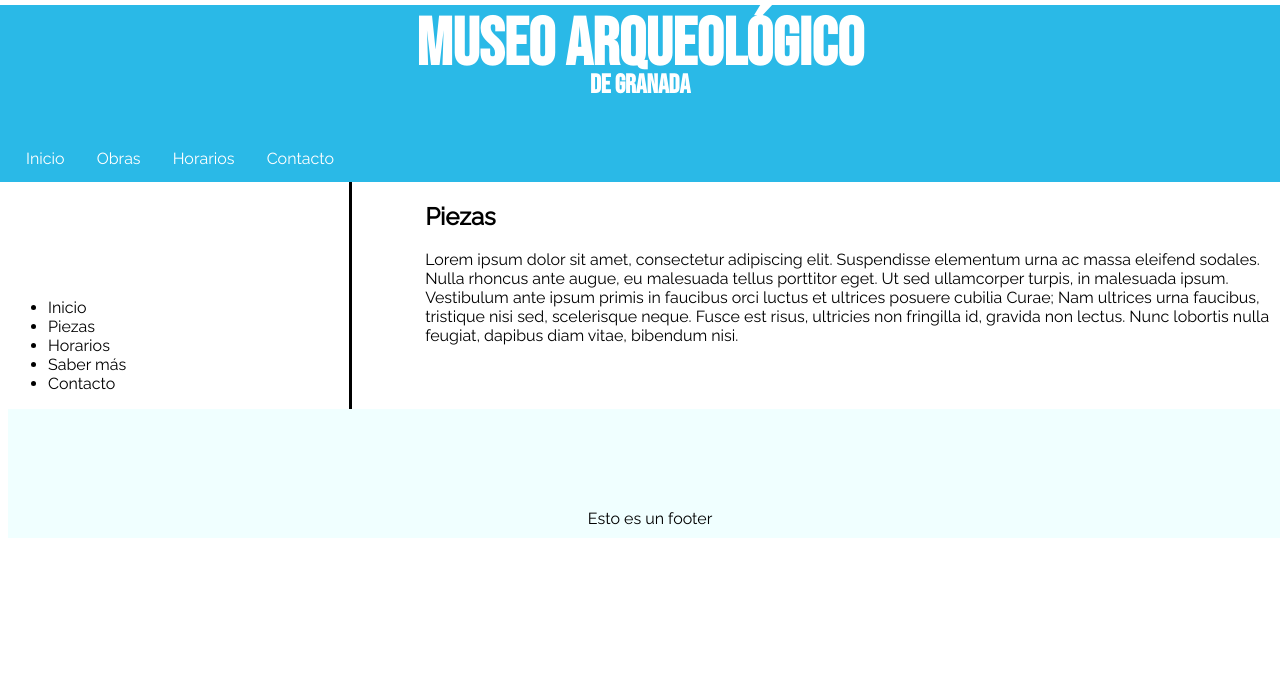
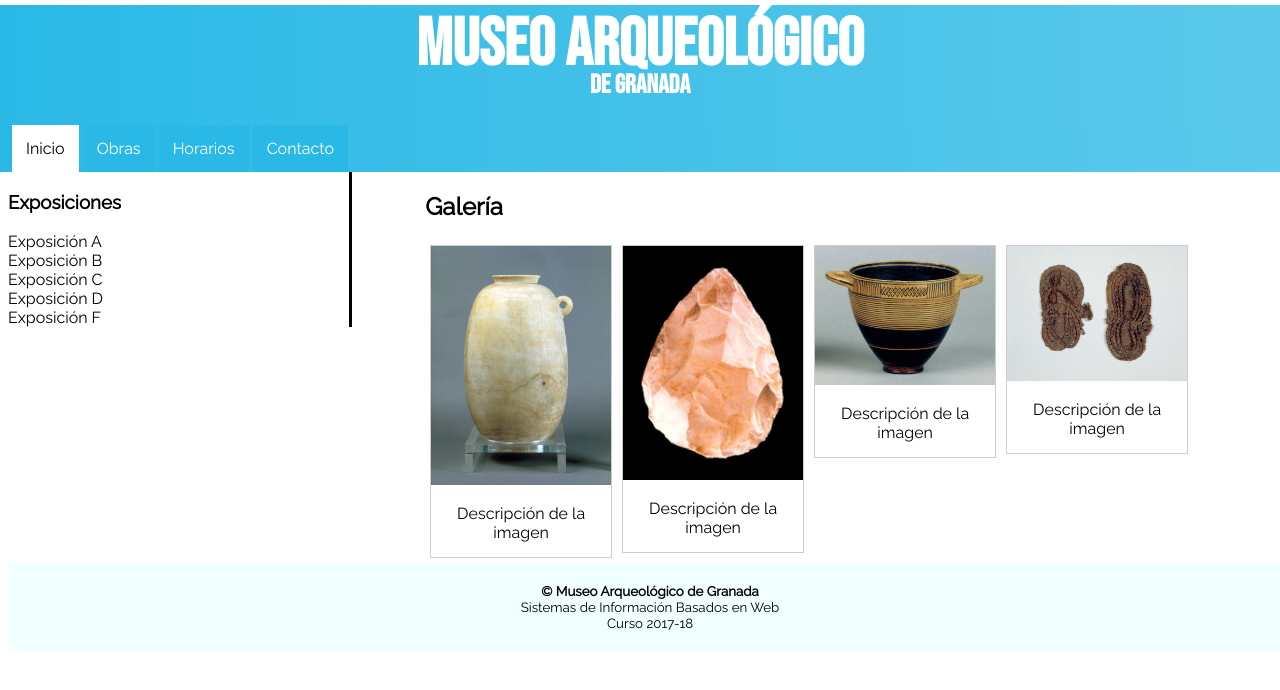
Before and after one commit to JaimeFriass/museo-web, a PHP site: page /principal.html in a window 1280 px wide. Shown: the top 690 px of the page. Run offline with PHP 8.4, Linux system fonts and the light colour scheme.

Commit message:
Añadida primera versión de galería

```diff
--- a/css/estilos.css
+++ b/css/estilos.css
@@ -9,28 +9,39 @@
 body {
     font-family: 'Raleway', sans-serif;
 }
+
+/* HEADER */
+
 header {
-    background-color: #2AB9E7;
+    background: linear-gradient(to right, #2AB9E7 , #5bc9eb);
     height: 120px;
     color: white;
     text-align: center;
     font-family: 'bebas', sans-serif;
-    padding-bottom: 10px;
     margin: -40px -10px 0px -10px;
+}
+
+header h1 {
+    font-size: 50pt;
 
 }
 
+header h2 {
+    font-size: 20pt;
+    line-height: 0.1;
+    margin-top: -45px;
+}
 .menu {
     width: 100%;
     clear: both;
-    background-color: #2AB9E7;
+    background: linear-gradient(to right, #2AB9E7 , #5bc9eb);
 }
 
 .menu ul {
     list-style-type: none;
     margin: 0;
     padding: 14px 14px 14px 14px;
-    background-color: #2AB9E7;
+    background: linear-gradient(to right, #2AB9E7 , #5bc9eb);
     width: 100%;
     margin-left: -10px;
 
@@ -46,6 +57,7 @@ header {
     text-decoration: none;
     background-color: #2AB9E7;
     color: white;
+    transition: 0.5s;
 }
 
 .menu li a:hover {
@@ -53,14 +65,26 @@ header {
     color: black;
 }
 
+.menu li a.active {
+    background-color: white;
+    color: black;
+}
+
+/* ASIDE */
 
 aside {
     width: 27%;
     float: left;
     border-right: solid black;
-    padding-top: 100px;
+    padding-top: 1px;
 }
 
+aside ul {
+    margin: 0;
+    padding: 0;
+}
+
+/* ARTICLE */
 
 article {
     width: 67%;
@@ -68,21 +92,34 @@ article {
     padding-left: 20px;
 }
 
-header h1 {
-    font-size: 50pt;
-
+div.galeria {
+    margin: 5px;
+    border: 1px solid #ccc;
+    float: left;
+    width: 180px;
 }
 
-header h2 {
-    font-size: 20pt;
-    line-height: 0.1;
-    margin-top: -45px;
+div.galeria:hover {
+    border: 1px solid #777;
 }
 
+div.galeria img {
+    width: 100%;
+    height: auto;
+}
+
+div.desc {
+    padding: 15px;
+    text-align: center;
+}
+
+/* FOOTER */
+
 footer {
-    padding: 100px 10px 10px 10px;
+    padding: 20px 10px 20px 10px;
     width: 100%;
     text-align: center;
+    font-size: 10pt;
     background-color: azure;
     clear: both;
 }
--- a/principal.html
+++ b/principal.html
@@ -13,7 +13,7 @@
 
     <div class="menu">
         <ul>
-            <li><a href="">Inicio</a></li>
+            <li ><a class="active" href="">Inicio</a></li>
             <li><a href="">Obras</a></li>
             <li><a href="">Horarios</a></li>
             <li><a href="">Contacto</a></li>
@@ -21,25 +21,47 @@
     </div>
 
     <article>
-        <h1>Piezas</h1>
-        <p>Lorem ipsum dolor sit amet, consectetur adipiscing elit. Suspendisse elementum urna ac massa eleifend sodales.
-            Nulla rhoncus ante augue, eu malesuada tellus porttitor eget. Ut sed ullamcorper turpis,
-            in malesuada ipsum. Vestibulum ante ipsum primis in faucibus orci luctus et ultrices posuere cubilia Curae;
-            Nam ultrices urna faucibus, tristique nisi sed, scelerisque neque. Fusce est risus, ultricies non fringilla id,
-            gravida non lectus. Nunc lobortis nulla feugiat, dapibus diam vitae, bibendum nisi. </p>
-    </article>
+        <h1>Galería</h1>
+        <div class="galeria">
+            <a target="_blank" href="img/alabastron.jpg">
+                <img src="img/alabastron.jpg" alt="Alabastron" width="300" height="200">
+            </a>
+            <div class="desc">Descripción de la imagen</div>
+        </div>
+        <div class="galeria">
+                <a target="_blank" href="img/bifazcordiforme.jpg">
+                    <img src="img/bifazcordiforme.jpg" alt="Alabastron" width="300" height="200">
+                </a>
+                <div class="desc">Descripción de la imagen</div>
+        </div>
+        <div class="galeria">
+                <a target="_blank" href="img/nuevokotile2.jpg">
+                    <img src="img/nuevokotile2.jpg" alt="Alabastron" width="300" height="200">
+                </a>
+                <div class="desc">Descripción de la imagen</div>
+        </div>
+        <div class="galeria">
+                <a target="_blank" href="img/sandalias_esparto.jpg">
+                    <img src="img/sandalias_esparto.jpg" alt="Alabastron" width="300" height="200">
+                </a>
+                <div class="desc">Descripción de la imagen</div>
+        </div>
+      </article>
     <aside>
+        <h3>Exposiciones</h3>
         <ul>
-            <li>Inicio</li>
-            <li>Piezas</li>
-            <li>Horarios</li>
-            <li>Saber más</li>
-            <li>Contacto</li>
+            <li>Exposición A</li>
+            <li>Exposición B</li>
+            <li>Exposición C</li>
+            <li>Exposición D</li>
+            <li>Exposición F</li>
         </ul>
     </aside>
 
     <footer>
-        Esto es un footer
+            <b>&copy; Museo Arqueológico de Granada</b><br>
+        Sistemas de Información Basados en Web<br>
+        Curso 2017-18
     </footer>
 
 </body>
```
Also changed, not shown: img/alabastron.jpg (renamed from img/alabastron-con-inscripcion.jpg).
